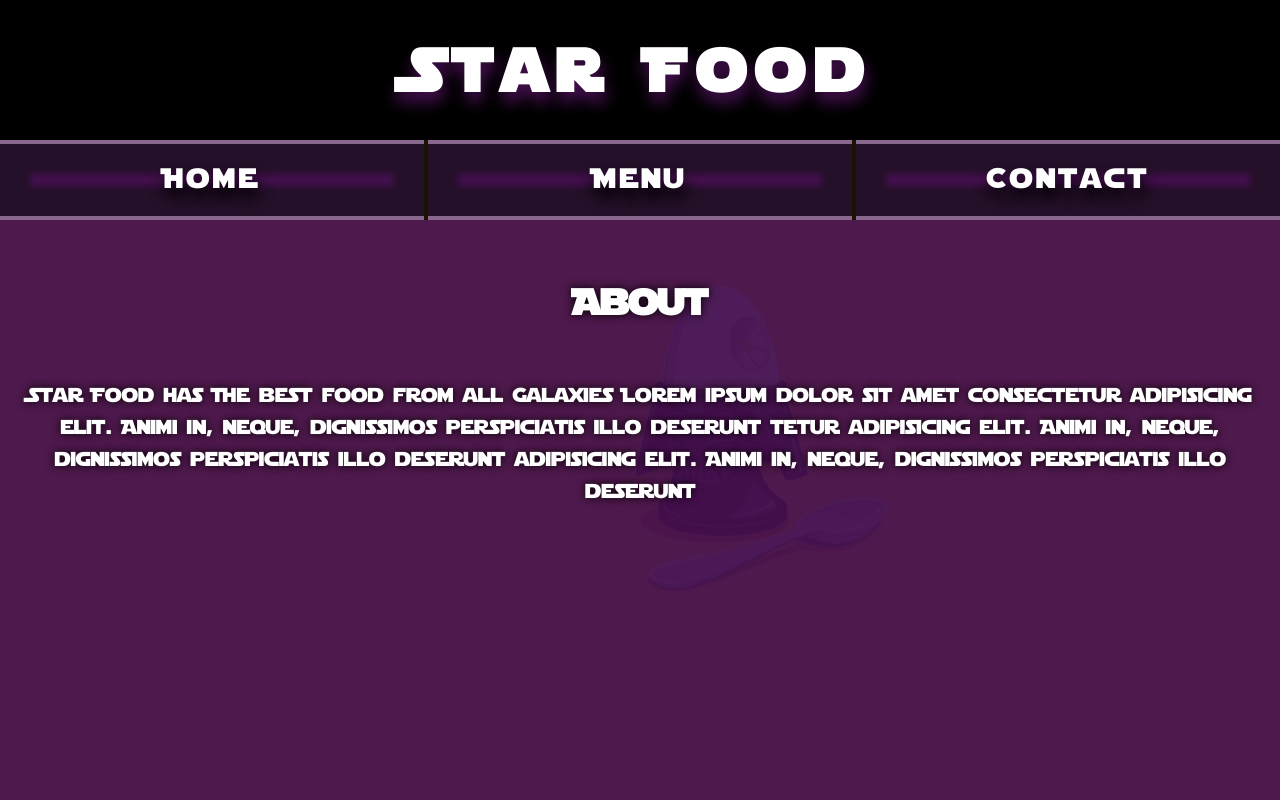
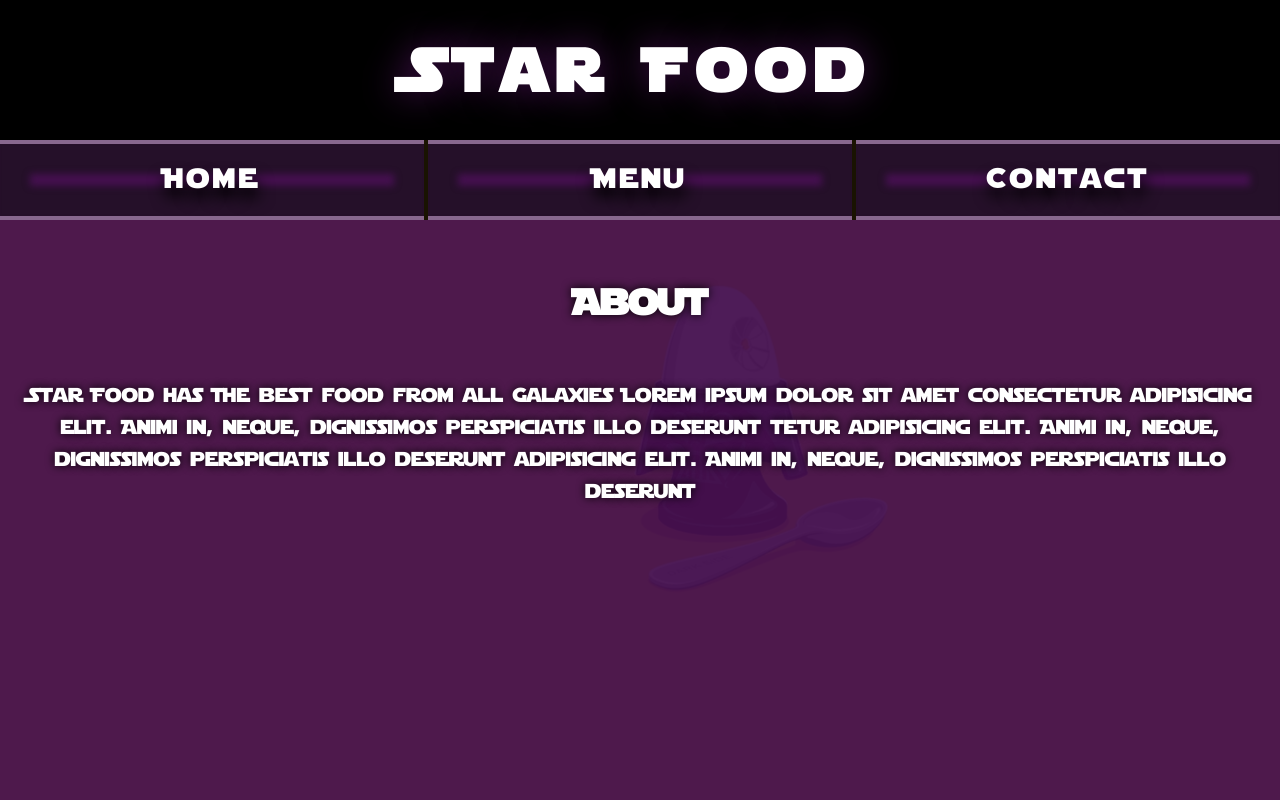
Before and after one commit to igorashs/restaurant-page, a plain HTML site: page index.html in a window 1280 px wide. Shown: the top 800 px of the page. Drawn offline with Linux system fonts and the light colour scheme.

Commit message:
change header shadow

```diff
--- a/styles/global-style.css
+++ b/styles/global-style.css
@@ -38,7 +38,7 @@ body {
   letter-spacing: 0.6rem;
   margin: 0;
   text-align: center;
-  text-shadow: 2px 10px 15px rgb(69, 16, 80);
+  text-shadow: 0px 0px 36px rgb(69, 16, 80);
 }
 
 /* nav */
```
